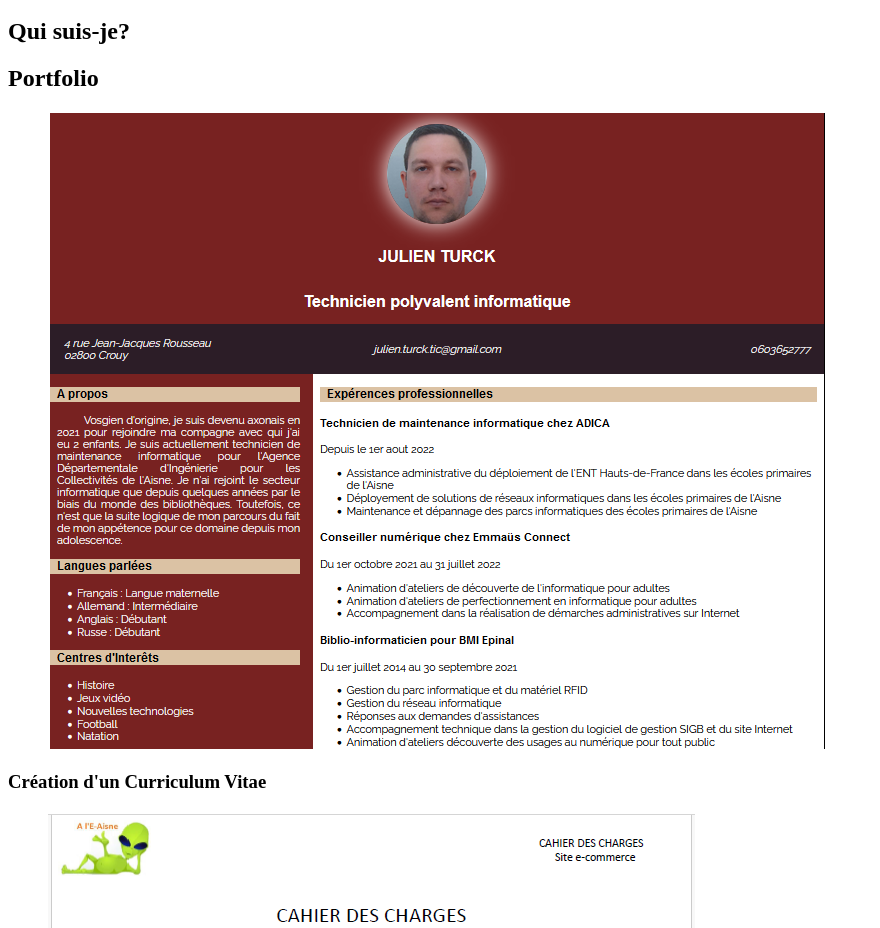
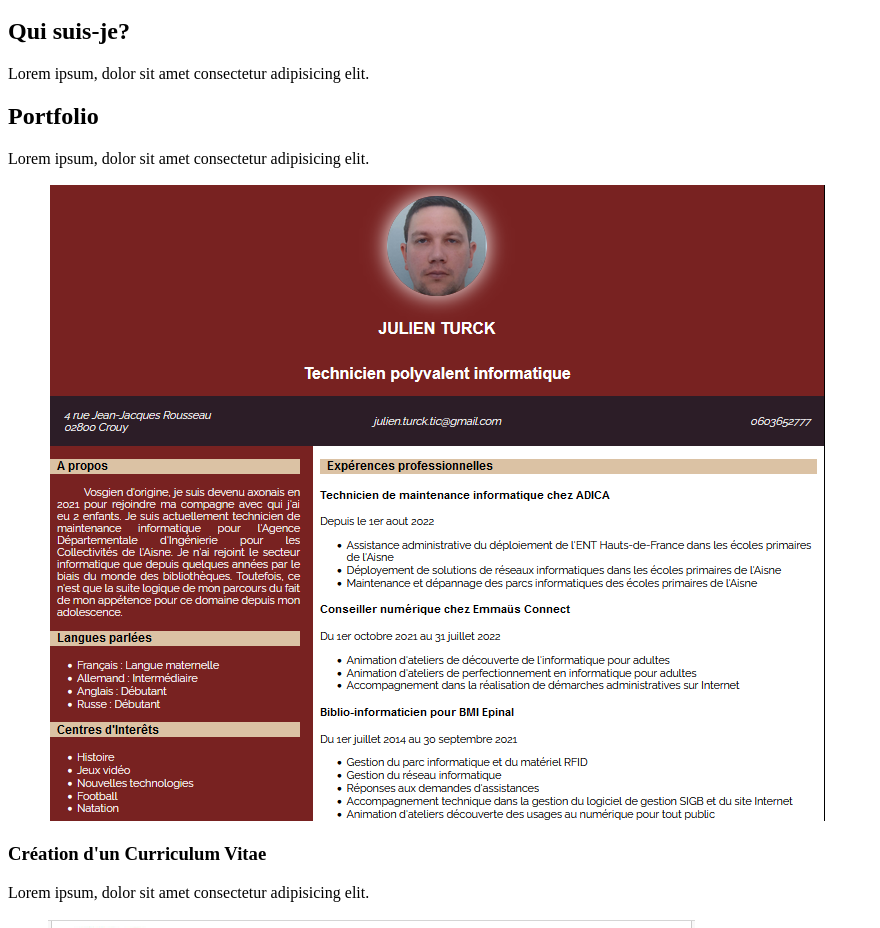
Before and after one commit to julien-turck/portfolio, a plain HTML site: page index.html in a window 1280 px wide. Shown: the part 544-1472 px from the top of the page, without its empty margins (0-880 px from the left). Drawn offline with Linux system fonts and the light colour scheme.

Commit message:
add lorem

```diff
--- a/index.html
+++ b/index.html
@@ -31,13 +31,13 @@
             </figure>
             <div>
                 <h2>Qui suis-je?</h2>
-                <p></p>
+                <p>Lorem ipsum, dolor sit amet consectetur adipisicing elit.</p>
             </div>
         </section>
         <section id="Portfolio">
             <div>
                 <h2>Portfolio</h2>
-                <p></p>
+                <p>Lorem ipsum, dolor sit amet consectetur adipisicing elit.</p>
             </div>
             <section>
                 <div>
@@ -45,28 +45,28 @@
                         <a href="assets/pictures/cv.png" target="_blank"><img src="assets/pictures/cv.png" alt="illustration de mon projet de création d'un Curriculum Vitae"></a>
                     </figure>
                     <h3>Création d'un Curriculum Vitae</h3>
-                    <p></p>
+                    <p>Lorem ipsum, dolor sit amet consectetur adipisicing elit.</p>
                 </div>
                 <div>
                     <figure>
                         <a href="assets/pictures/cahier.png" target="_blank"><img src="assets/pictures/cahier.png" alt="illustration du cahier des charges d'un projet de site e-commerce"></a>
                     </figure>
                     <h3>Exemple de cahier des charges</h3>
-                    <p></p>
+                    <p>Lorem ipsum, dolor sit amet consectetur adipisicing elit.</p>
                 </div>
                 <div>
                     <figure>
                         <a href="assets/pictures/js.png" target="_blank"><img src="assets/pictures/js.png" alt="illustration d'un projet incluant du javascript"></a>
                     </figure>
                     <h3>Dynamiser un espace documentaire</h3>
-                    <p></p>
+                    <p>Lorem ipsum, dolor sit amet consectetur adipisicing elit.</p>
                 </div>
             </section>
         </section>
         <section id="Me-contacter">
             <div>
                 <h2>Me contacter</h2>
-                <p></p>
+                <p>Lorem ipsum, dolor sit amet consectetur adipisicing elit.</p>
             </div>
             <form action="">
                 <label for="firstname">
```
